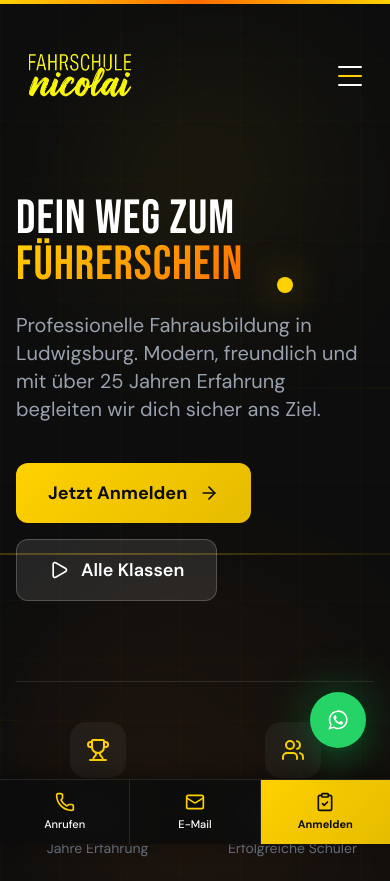
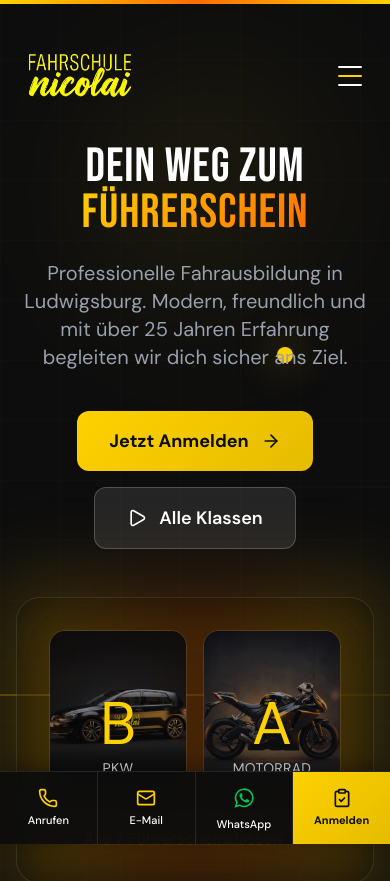
Before and after one commit to Luetfi/nicolai, a React (Vite) app: page / in a window 390 px wide. Shown: the top 881 px of the page. Built offline with nearby package versions, Linux system fonts and the light colour scheme.

Commit message:
aktueller stand

```diff
--- a/src/components/common/WhatsAppButton.tsx
+++ /dev/null
@@ -1,27 +0,0 @@
-const WHATSAPP_URL = 'https://wa.me/491702138547';
-
-export function WhatsAppButton() {
-  return (
-    <a
-      href={WHATSAPP_URL}
-      target="_blank"
-      rel="noopener noreferrer"
-      aria-label="Auf WhatsApp schreiben"
-      className="fixed bottom-24 right-6 lg:bottom-6 z-50 group"
-    >
-      <span className="absolute inset-0 rounded-full bg-green-500/40 blur-xl group-hover:bg-green-500/60 transition-colors" />
-      <span className="absolute inset-0 rounded-full bg-green-500 animate-ping opacity-20" />
-
-      <span className="relative flex items-center justify-center w-14 h-14 sm:w-16 sm:h-16 rounded-full bg-[#25D366] hover:bg-[#1ebe57] shadow-xl shadow-green-900/40 transition-all hover:scale-110">
-        <svg
-          xmlns="http://www.w3.org/2000/svg"
-          viewBox="0 0 32 32"
-          aria-hidden="true"
-          className="w-7 h-7 sm:w-8 sm:h-8 fill-white"
-        >
-          <path d="M19.11 17.205c-.372 0-1.088 1.39-1.518 1.39a.63.63 0 01-.315-.1c-.802-.402-1.504-.817-2.163-1.447-.545-.516-1.146-1.29-1.46-1.963a.426.426 0 01-.073-.215c0-.33.99-.945.99-1.49 0-.143-.73-2.09-.832-2.335-.143-.372-.214-.487-.6-.487-.187 0-.36-.043-.53-.043-.302 0-.53.115-.746.315-.688.645-1.032 1.318-1.06 2.264v.114c-.015.99.472 1.977 1.017 2.78 1.23 1.82 2.506 3.41 4.554 4.34.616.287 2.035.888 2.722.888.817 0 2.15-.515 2.478-1.318.13-.33.244-.732.244-1.075 0-.058 0-.144-.03-.215-.1-.172-2.434-1.39-2.678-1.39zm-2.908 7.593c-1.747 0-3.48-.53-4.942-1.49L7.793 24.41l1.132-3.337a8.955 8.955 0 01-1.72-5.272c0-4.955 4.04-8.995 8.997-8.995S25.2 10.845 25.2 15.8c0 4.958-4.04 8.998-8.998 8.998zm0-19.798c-5.96 0-10.8 4.842-10.8 10.8 0 1.964.53 3.898 1.546 5.574L5 27.176l5.974-1.92a10.807 10.807 0 005.218 1.34c5.96 0 10.804-4.842 10.804-10.802 0-5.958-4.842-10.8-10.802-10.8z" />
-        </svg>
-      </span>
-    </a>
-  );
-}
--- a/src/components/common/index.ts
+++ b/src/components/common/index.ts
@@ -3,4 +3,3 @@ export { Card, CardHeader, CardTitle, CardContent } from './Card';
 export { ContactInfo } from './ContactInfo';
 export { PageHero } from './PageHero';
 export { UpcomingCourseCard } from './UpcomingCourseCard';
-export { WhatsAppButton } from './WhatsAppButton';
--- a/src/components/home/Hero.tsx
+++ b/src/components/home/Hero.tsx
@@ -54,12 +54,12 @@ export function Hero() {
       </div>
 
       {/* Content */}
-      <div className="relative z-10 max-w-7xl mx-auto px-4 sm:px-6 lg:px-8 pt-32 pb-20">
+      <div className="relative z-10 max-w-7xl mx-auto px-4 sm:px-6 lg:px-8 pt-28 sm:pt-32 pb-20">
         <div className="grid lg:grid-cols-2 gap-12 items-center">
           {/* Left column - Text */}
-          <div>
+          <div className="text-center lg:text-left">
             {/* Spacer (replaces former badge — keeps original hero height) */}
-            <div aria-hidden="true" className="h-9 mb-8" />
+            <div aria-hidden="true" className="h-4 mb-4 lg:h-9 lg:mb-8" />
 
             {/* Headline */}
             <h1 className="display-xl text-white mb-6 animate-slide-in-left">
@@ -69,14 +69,14 @@ export function Hero() {
             </h1>
 
             {/* Subheadline */}
-            <p className="text-xl text-gray-400 max-w-lg mb-10 animate-slide-in-left animation-delay-200">
+            <p className="text-xl text-gray-400 max-w-lg mx-auto lg:mx-0 mb-10 animate-slide-in-left animation-delay-200">
               Professionelle Fahrausbildung in Ludwigsburg.
               Modern, freundlich und mit über 25 Jahren Erfahrung
               begleiten wir dich sicher ans Ziel.
             </p>
 
             {/* CTA Buttons */}
-            <div className="flex flex-wrap gap-4 animate-slide-in-left animation-delay-300">
+            <div className="flex flex-wrap justify-center lg:justify-start gap-4 animate-slide-in-left animation-delay-300">
               <Link
                 to="/kontakt#anmeldung"
                 className="group btn-primary text-secondary px-8 py-4 rounded-xl font-bold text-lg inline-flex items-center gap-3"
@@ -95,7 +95,7 @@ export function Hero() {
           </div>
 
           {/* Right column - Visual */}
-          <div className="relative hidden lg:block">
+          <div className="relative">
             {/* Main card */}
             <div className="relative animate-scale-in">
               {/* Glow effect */}
--- a/src/components/layout/FloatingActions.tsx
+++ b/src/components/layout/FloatingActions.tsx
@@ -4,7 +4,22 @@ import { locations, generalInfo } from '../../data/contact';
 
 const PRIMARY_PHONE_TEL = `tel:${locations[0].phone.replace(/[\s/]/g, '')}`;
 const EMAIL_HREF = `mailto:${generalInfo.email}`;
+const WHATSAPP_URL = 'https://wa.me/491702138547';
 const REGISTER_PATH = '/kontakt#anmeldung';
+
+function WhatsAppIcon({ className }: { className?: string }) {
+  return (
+    <svg
+      xmlns="http://www.w3.org/2000/svg"
+      viewBox="0 0 32 32"
+      aria-hidden="true"
+      className={className}
+      fill="currentColor"
+    >
+      <path d="M19.11 17.205c-.372 0-1.088 1.39-1.518 1.39a.63.63 0 01-.315-.1c-.802-.402-1.504-.817-2.163-1.447-.545-.516-1.146-1.29-1.46-1.963a.426.426 0 01-.073-.215c0-.33.99-.945.99-1.49 0-.143-.73-2.09-.832-2.335-.143-.372-.214-.487-.6-.487-.187 0-.36-.043-.53-.043-.302 0-.53.115-.746.315-.688.645-1.032 1.318-1.06 2.264v.114c-.015.99.472 1.977 1.017 2.78 1.23 1.82 2.506 3.41 4.554 4.34.616.287 2.035.888 2.722.888.817 0 2.15-.515 2.478-1.318.13-.33.244-.732.244-1.075 0-.058 0-.144-.03-.215-.1-.172-2.434-1.39-2.678-1.39zm-2.908 7.593c-1.747 0-3.48-.53-4.942-1.49L7.793 24.41l1.132-3.337a8.955 8.955 0 01-1.72-5.272c0-4.955 4.04-8.995 8.997-8.995S25.2 10.845 25.2 15.8c0 4.958-4.04 8.998-8.998 8.998zm0-19.798c-5.96 0-10.8 4.842-10.8 10.8 0 1.964.53 3.898 1.546 5.574L5 27.176l5.974-1.92a10.807 10.807 0 005.218 1.34c5.96 0 10.804-4.842 10.804-10.802 0-5.958-4.842-10.8-10.802-10.8z" />
+    </svg>
+  );
+}
 
 export function FloatingActions() {
   return (
@@ -33,6 +48,19 @@ export function FloatingActions() {
           <Mail className="w-5 h-5" />
           <span className="pointer-events-none absolute right-full mr-3 whitespace-nowrap rounded-lg bg-secondary-light text-white text-sm font-medium px-3 py-1.5 shadow-lg shadow-black/40 border border-white/10 opacity-0 -translate-x-2 group-hover:opacity-100 group-hover:translate-x-0 transition-all duration-300">
             E-Mail
+          </span>
+        </a>
+
+        <a
+          href={WHATSAPP_URL}
+          target="_blank"
+          rel="noopener noreferrer"
+          aria-label="Auf WhatsApp schreiben"
+          className="group relative flex items-center justify-center w-12 h-12 rounded-xl bg-green-500/5 hover:bg-green-500/10 text-green-500 hover:text-green-400 transition-colors"
+        >
+          <WhatsAppIcon className="w-7 h-7" />
+          <span className="pointer-events-none absolute right-full mr-3 whitespace-nowrap rounded-lg bg-secondary-light text-white text-sm font-medium px-3 py-1.5 shadow-lg shadow-black/40 border border-white/10 opacity-0 -translate-x-2 group-hover:opacity-100 group-hover:translate-x-0 transition-all duration-300">
+            WhatsApp
           </span>
         </a>
 
@@ -67,10 +95,21 @@ export function FloatingActions() {
 
           <a
             href={EMAIL_HREF}
-            className="group flex-1 flex flex-col items-center justify-center gap-1 py-3 text-primary hover:bg-white/5 transition-colors border-x border-white/10"
+            className="group flex-1 flex flex-col items-center justify-center gap-1 py-3 text-primary hover:bg-white/5 transition-colors border-l border-white/10"
           >
             <Mail className="w-5 h-5" />
             <span className="text-[11px] font-medium text-white">E-Mail</span>
+          </a>
+
+          <a
+            href={WHATSAPP_URL}
+            target="_blank"
+            rel="noopener noreferrer"
+            className="group flex-1 flex flex-col items-center justify-center gap-1 py-3 text-green-500 hover:bg-white/5 transition-colors border-x border-white/10"
+            aria-label="Auf WhatsApp schreiben"
+          >
+            <WhatsAppIcon className="w-7 h-7" />
+            <span className="text-[11px] font-medium text-white">WhatsApp</span>
           </a>
 
           <Link
--- a/src/components/layout/Header.tsx
+++ b/src/components/layout/Header.tsx
@@ -28,6 +28,16 @@ export function Header() {
     setMobileMenuOpen(false);
   }, [location]);
 
+  useEffect(() => {
+    if (mobileMenuOpen) {
+      const originalOverflow = document.body.style.overflow;
+      document.body.style.overflow = 'hidden';
+      return () => {
+        document.body.style.overflow = originalOverflow;
+      };
+    }
+  }, [mobileMenuOpen]);
+
   const isActive = (path: string) => {
     if (path === '/') return location.pathname === '/';
     return location.pathname.startsWith(path);
@@ -36,7 +46,9 @@ export function Header() {
   return (
     <header
       className={`fixed top-0 left-0 right-0 z-50 transition-all duration-500 ${
-        scrolled
+        mobileMenuOpen
+          ? 'bg-secondary'
+          : scrolled
           ? 'bg-secondary/95 backdrop-blur-xl shadow-2xl shadow-black/20'
           : 'bg-transparent'
       }`}
@@ -130,7 +142,7 @@ export function Header() {
 
       {/* Mobile Navigation */}
       <div
-        className={`lg:hidden fixed inset-0 ${scrolled ? 'top-[100px] md:top-[116px]' : 'top-[148px] md:top-[180px]'} bg-secondary/98 backdrop-blur-xl transition-all duration-500 ${
+        className={`lg:hidden fixed inset-0 ${scrolled ? 'top-[100px] md:top-[116px]' : 'top-[148px] md:top-[180px]'} bg-secondary transition-all duration-500 ${
           mobileMenuOpen
             ? 'opacity-100 pointer-events-auto'
             : 'opacity-0 pointer-events-none'
--- a/src/components/layout/Layout.tsx
+++ b/src/components/layout/Layout.tsx
@@ -3,7 +3,6 @@ import { useLocation } from 'react-router-dom';
 import { Header } from './Header';
 import { Footer } from './Footer';
 import { FloatingActions } from './FloatingActions';
-import { WhatsAppButton } from '../common';
 
 interface LayoutProps {
   children: ReactNode;
@@ -35,7 +34,6 @@ export function Layout({ children }: LayoutProps) {
         {children}
       </main>
       <Footer />
-      <WhatsAppButton />
       <FloatingActions />
     </div>
   );
```
